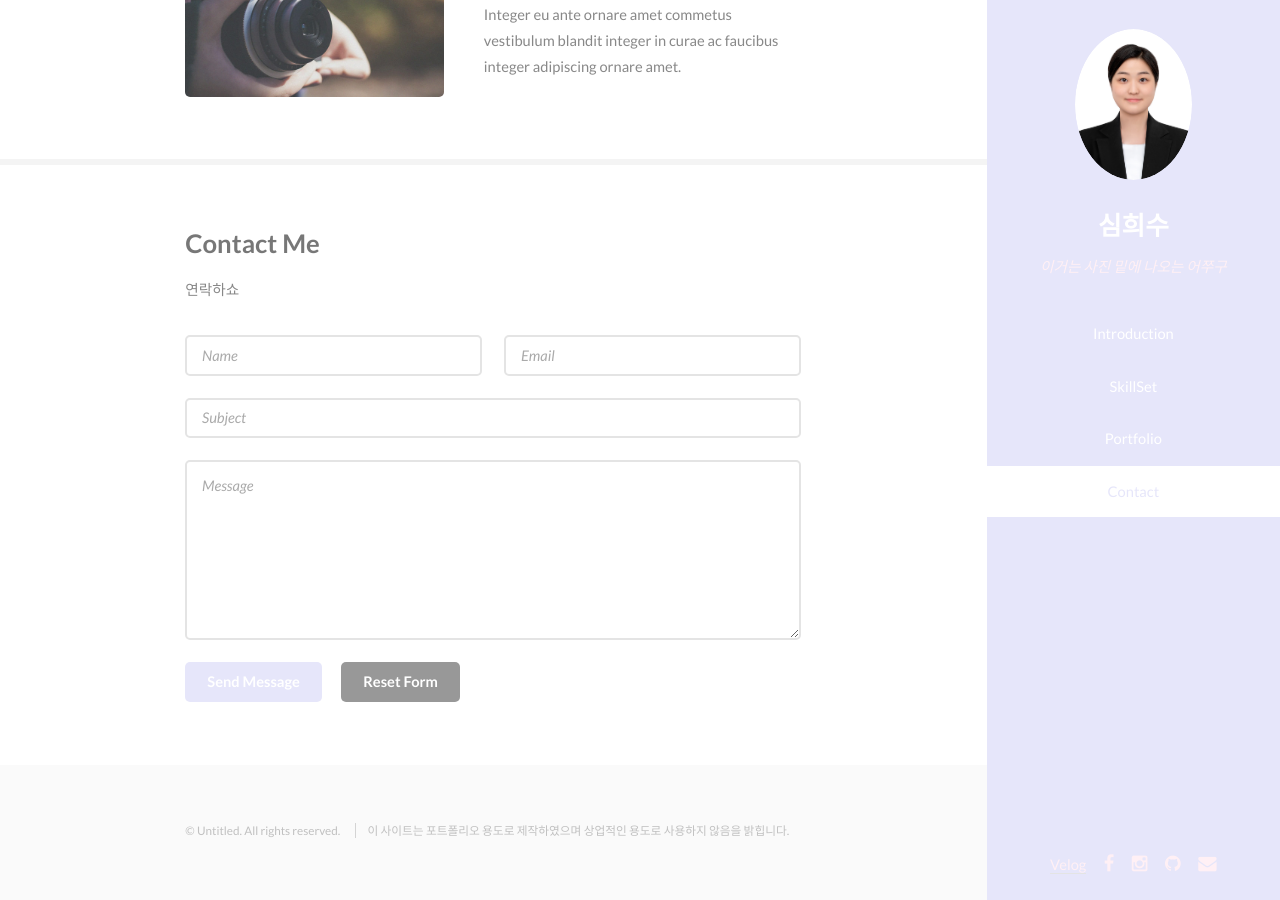
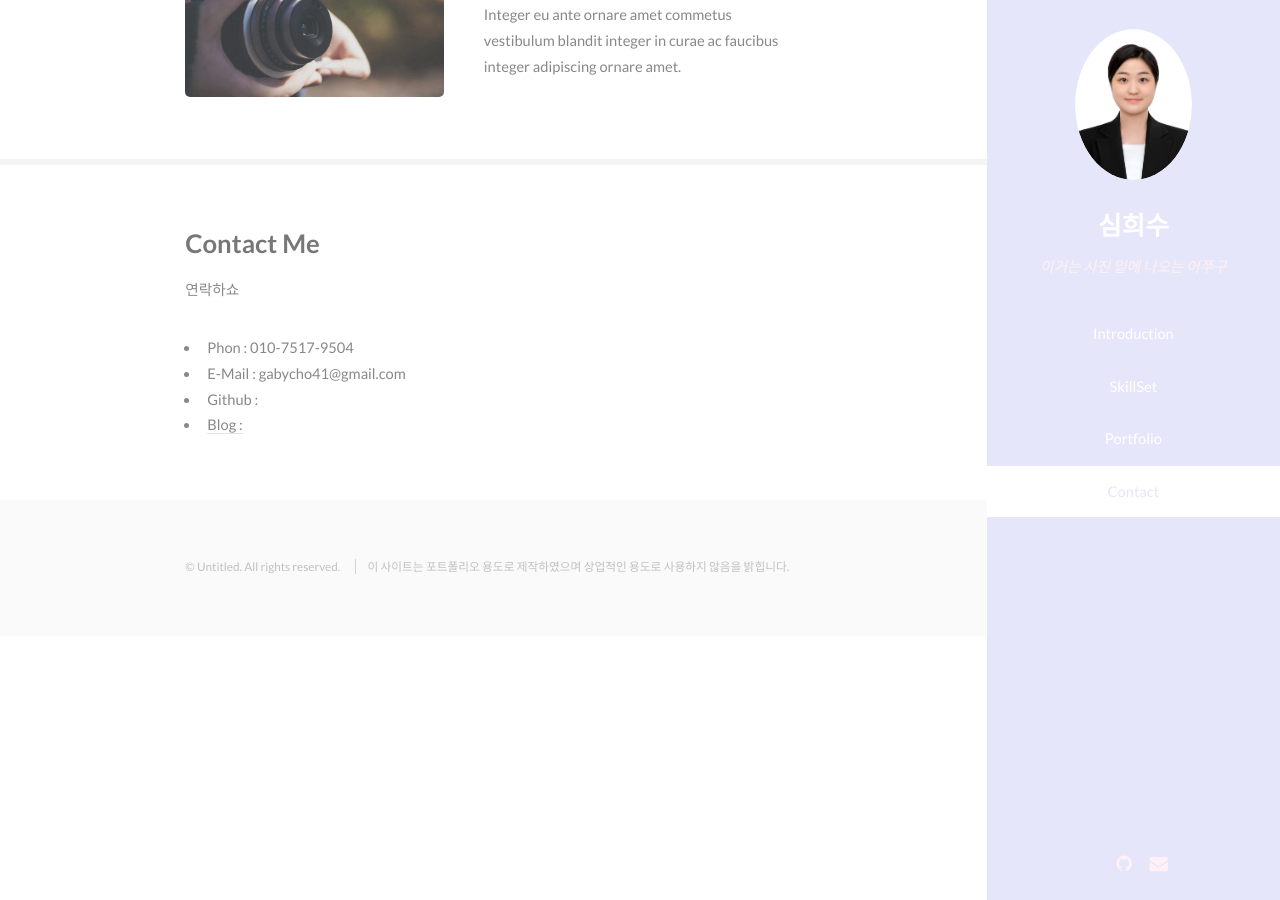
Before and after one commit to CHeessoo/CHeessoo.github.io, a Jekyll site: the page built from index.html, in a window 1280 px wide and 900 px high, scrolled down 1696 px. Built offline with Jekyll 4.4.1, drawn with Linux system fonts in a browser that asks for light colours.

Commit message:
Update contact, css

```diff
--- a/_includes/header.html
+++ b/_includes/header.html
@@ -15,9 +15,7 @@
         </nav>
         <footer>
             <ul class="icons">
-                <li><a href="#" class="fa-brands fa-blogger-b"><span class="label">Velog</span></a></li>
-                <li><a href="#" class="icon fa-facebook"><span class="label">Facebook</span></a></li>
-                <li><a href="#" class="icon fa-instagram"><span class="label">Instagram</span></a></li>
+                <li><a href="#" class="fa-brands fa-blogger-b"><span class="label"></span></a></li>
                 <li><a href="#" class="icon fa-github"><span class="label">Github</span></a></li>
                 <li><a href="#" class="icon fa-envelope"><span class="label">Email</span></a></li>
             </ul>
--- a/index.html
+++ b/index.html
@@ -67,25 +67,11 @@ layout: default
         <div class="container">
             <h3>Contact Me</h3>
             <p>연락하쇼</p>
-            <form method="post" action="#">
-                <div class="row uniform">
-                    <div class="6u 12u(xsmall)"><input type="text" name="name" id="name" placeholder="Name" /></div>
-                    <div class="6u 12u(xsmall)"><input type="email" name="email" id="email" placeholder="Email" /></div>
-                </div>
-                <div class="row uniform">
-                    <div class="12u"><input type="text" name="subject" id="subject" placeholder="Subject" /></div>
-                </div>
-                <div class="row uniform">
-                    <div class="12u"><textarea name="message" id="message" placeholder="Message" rows="6"></textarea></div>
-                </div>
-                <div class="row uniform">
-                    <div class="12u">
-                        <ul class="actions">
-                            <li><input type="submit" class="special" value="Send Message" /></li>
-                            <li><input type="reset" value="Reset Form" /></li>
-                        </ul>
-                    </div>
-                </div>
-            </form>
+            <ul class="icon">
+                <li>Phon : 010-7517-9504</li>
+                <li>E-Mail : gabycho41@gmail.com</li>
+                <li>Github : <a href="https://github.com/CHeessoo"></li>
+                <li>Blog : <a href="https://velog.io/@gabriela/series"></li>
+            </ul>
         </div>
     </section>
```
